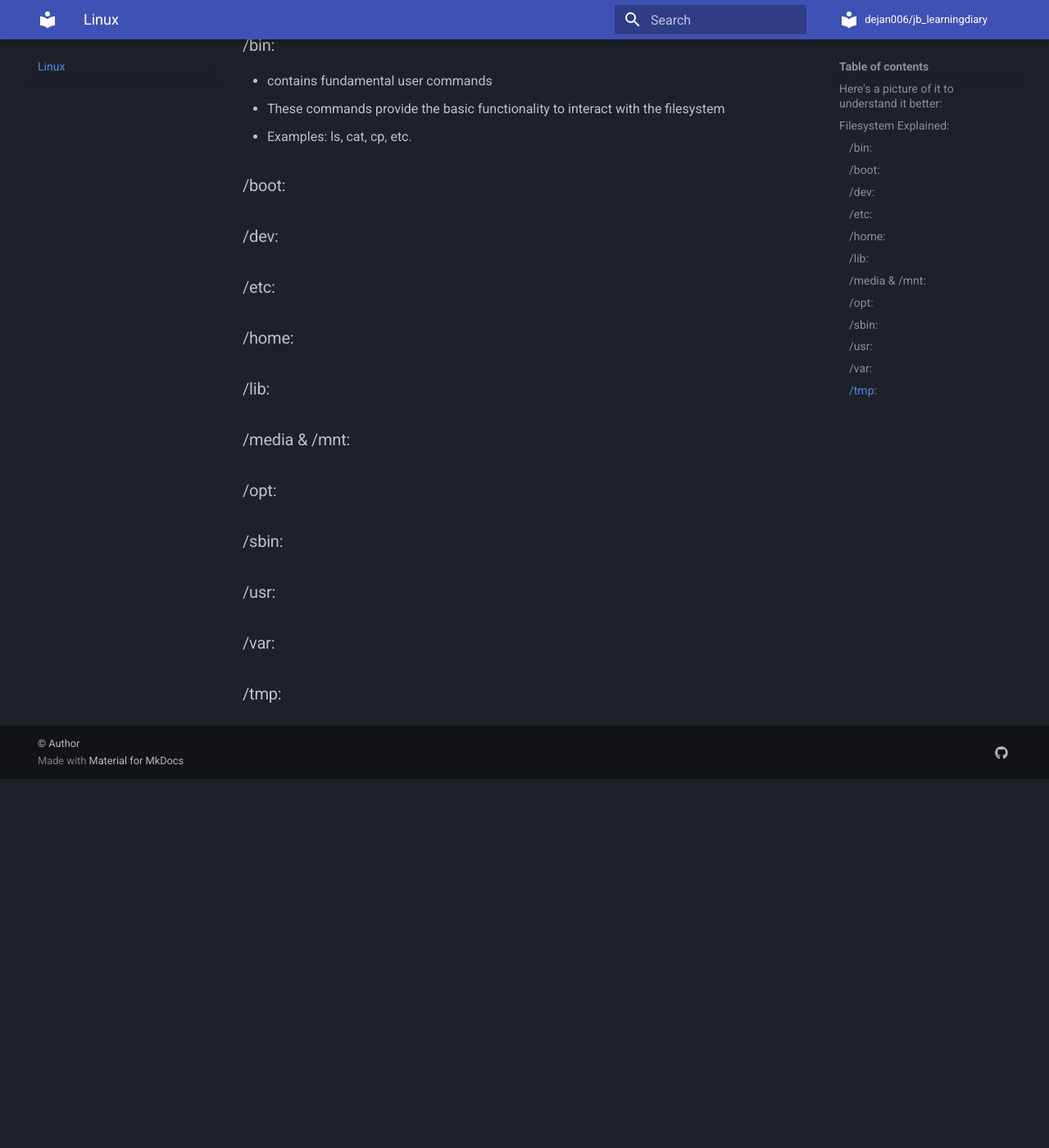
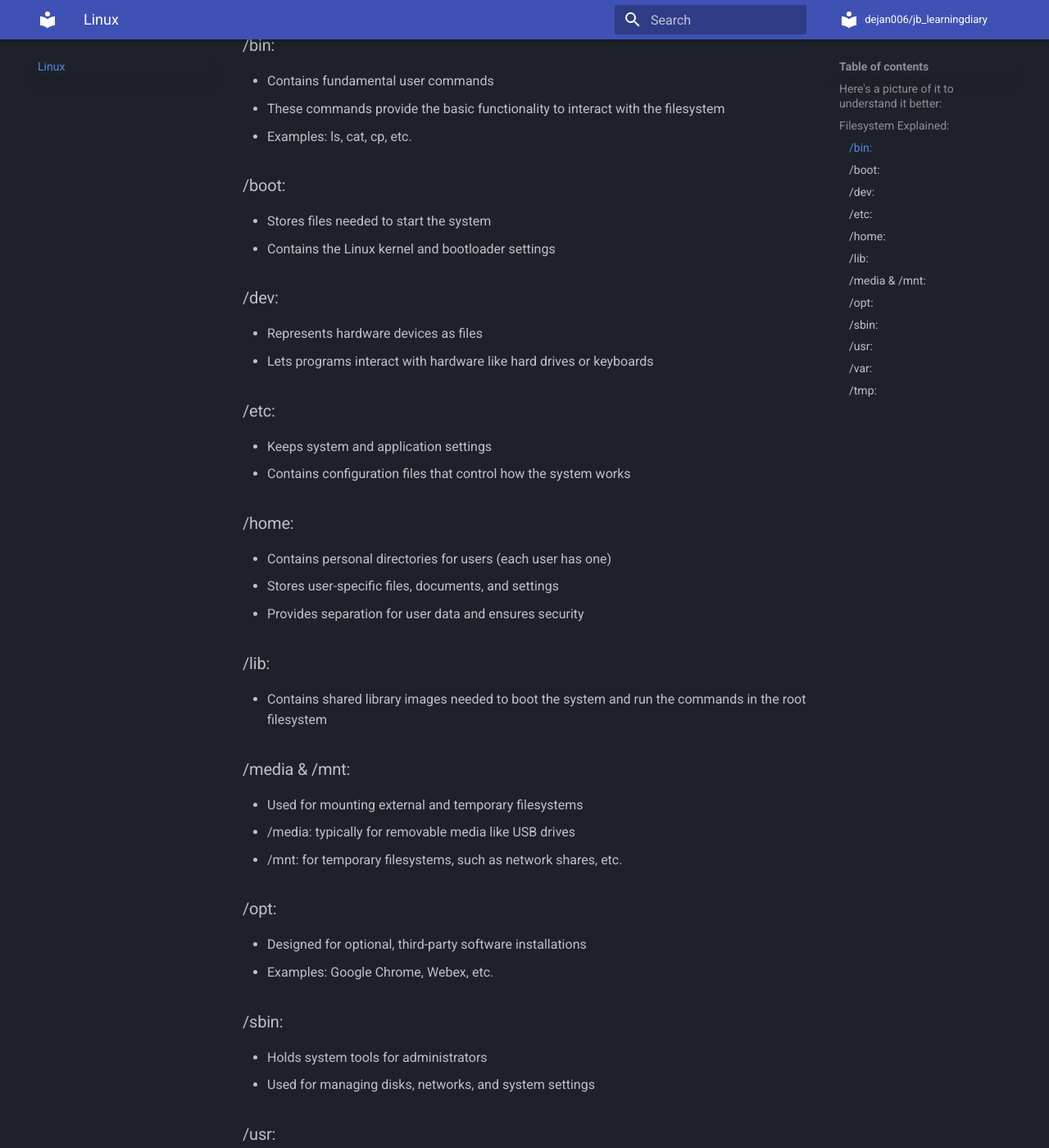
Before and after one commit to dejan006/jb_learningdiary, an MkDocs documentation site: the page built from docs/linuxfilesystem.md, in a window 1280 px wide and 1400 px high, scrolled down 459 px. Shown: the whole window at 82% size. Built offline with MkDocs 1.6.1 and Material for MkDocs 9.7.7, drawn with Linux system fonts in a browser that asks for light colours; comment, search, counter and statistics services are not loaded; before the commit the page ends 1409 px from its top, so only the background shows below that; some of the changed text lies outside the part shown.

Commit message:
Testing out Image + New Entry

```diff
--- a/docs/linuxfilesystem.md
+++ b/docs/linuxfilesystem.md
@@ -9,28 +9,52 @@ The Linux file system is place in a computer, in which all files and programs ar
 ## Filesystem Explained:
 
 ### /bin:
-- contains fundamental user commands
+- Contains fundamental user commands
 - These commands provide the basic functionality to interact with the filesystem
 - Examples: ls, cat, cp, etc.
 
 ### /boot:
+- Stores files needed to start the system
+- Contains the Linux kernel and bootloader settings
 
 ### /dev:
+- Represents hardware devices as files
+- Lets programs interact with hardware like hard drives or keyboards
 
 ### /etc:
+- Keeps system and application settings
+- Contains configuration files that control how the system works
 
 ### /home:
+- Contains personal directories for users (each user has one)
+- Stores user-specific files, documents, and settings
+- Provides separation for user data and ensures security
 
 ### /lib:
+- Contains shared library images needed to boot the system and run the commands in the root filesystem
 
 ### /media & /mnt:
+- Used for mounting external and temporary filesystems
+- /media: typically for removable media like USB drives
+- /mnt: for temporary filesystems, such as network shares, etc.
 
 ### /opt:
+- Designed for optional, third-party software installations
+- Examples: Google Chrome, Webex, etc.
 
 ### /sbin:
+- Holds system tools for administrators
+- Used for managing disks, networks, and system settings
 
 ### /usr:
+- Stores programs and files for users
+- Includes applications, libraries, etc.
+- Example: programming languages like python, etc.
 
 ### /var:
+- Holds variable data that grows over time
+- Includes logs, temporary files, etc.
 
 ### /tmp:
+- For temporary files
+- Files are typically deleted after a reboot or after certain period
```
Also changed, not shown: docs/index.md (+1 -1 lines).
